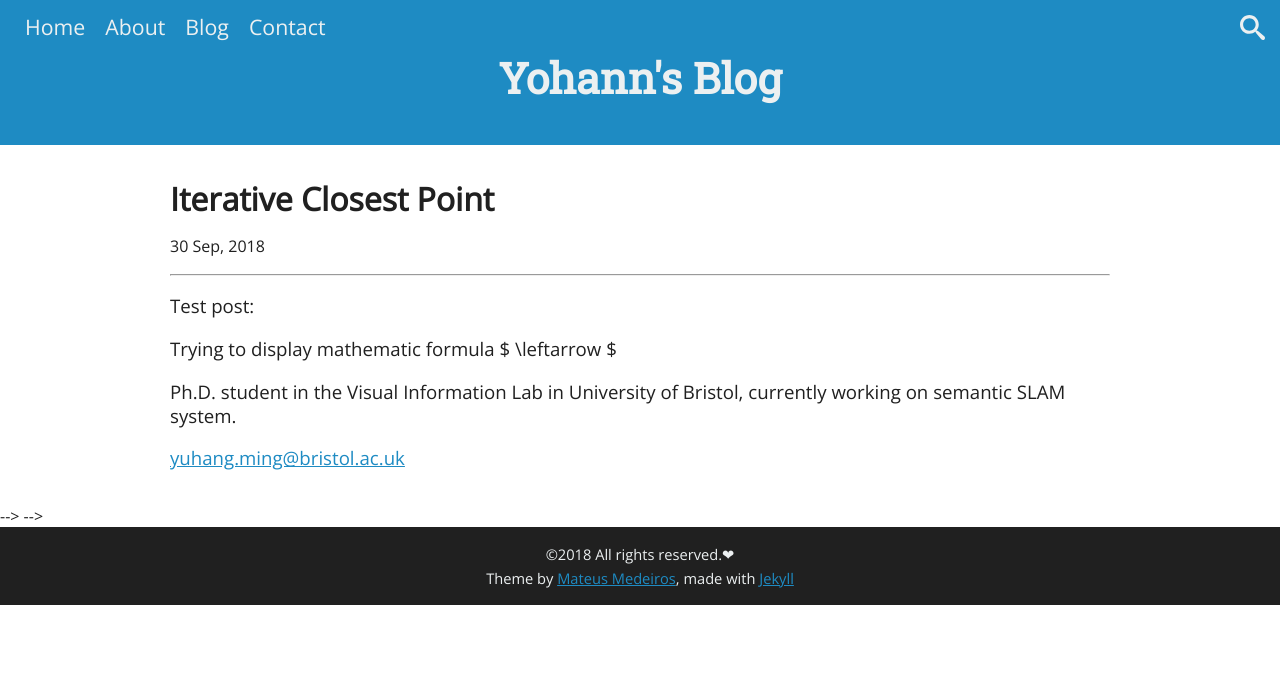
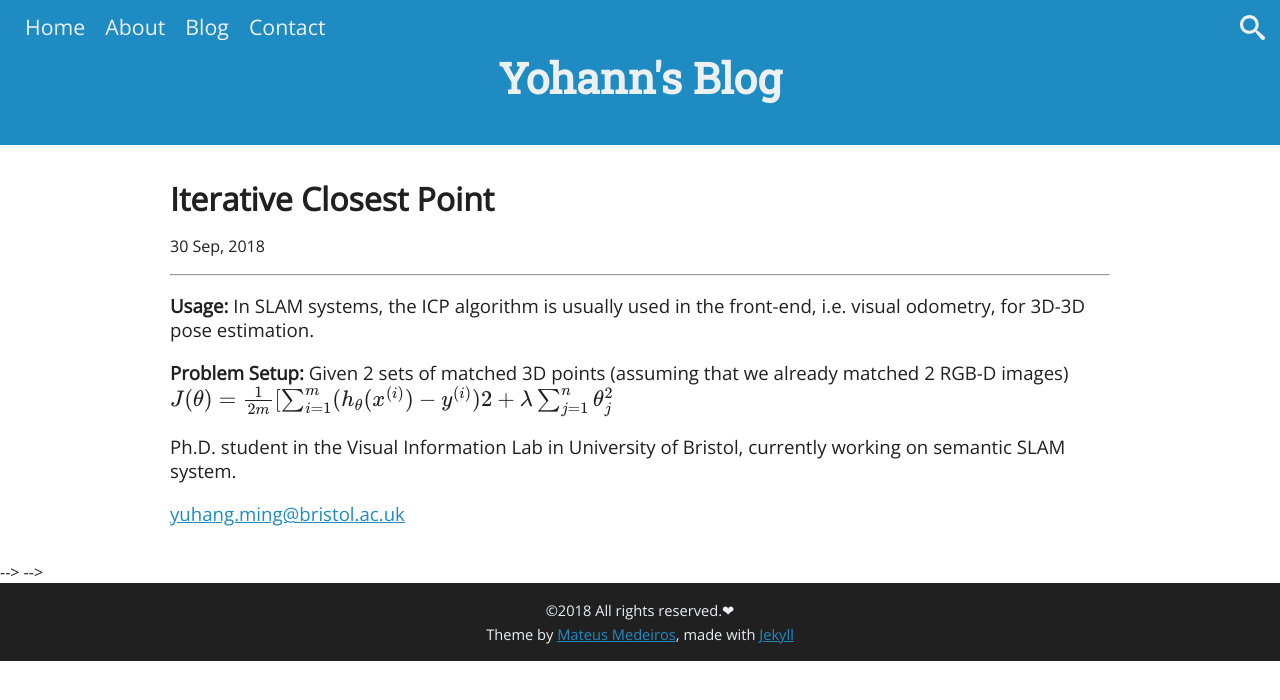
Before and after one commit to YuhangMing/YuhangMing.github.io, a Jekyll site: the page built from _posts/2018-09-30-ICP.markdown, in a window 1280 px wide. Shown: the top 700 px of the page. Built offline with Jekyll 4.4.1, drawn with Linux system fonts in a browser that asks for light colours; formulas are drawn with MathJax 3; comment, search, counter and statistics services are not loaded.

Commit message:
add latex module

```diff
--- a/_includes/head.html
+++ b/_includes/head.html
@@ -4,6 +4,9 @@
   	<meta name="viewport" content="width=device-width, initial-scale=1">
 
   	<title>{% if page.title %}{{ page.title }}{% else %}{{ site.title }}{% endif %}</title>
+
+    <script src='https://cdnjs.cloudflare.com/ajax/libs/mathjax/2.7.4/MathJax.js?config=default'></script>
+
   	<meta name="description" content="{% if page.description %}{{ page.description | strip_html | strip_newlines | truncate: 160 }}{% else %}{{ site.description }}{% endif %}">
 
   	<link rel="stylesheet" href="{{ "/assets/css/main.css" | prepend: site.baseurl }}">
--- a/_posts/2018-09-30-ICP.markdown
+++ b/_posts/2018-09-30-ICP.markdown
@@ -6,6 +6,9 @@ description: ICP.
 permalink: /ICP/
 ---
 
-Test post:
+**Usage:**
+  In SLAM systems, the ICP algorithm is usually used in the front-end, i.e. visual odometry, for 3D-3D pose estimation.
 
-Trying to display mathematic formula \$ \leftarrow \$
+**Problem Setup:**
+  Given 2 sets of matched 3D points (assuming that we already matched 2 RGB-D images)
+  $$ {J(\theta) =\frac{1}{2m} [\sum^m_{i=1}(h_\theta(x^{(i)}) - y^{(i)})2 + \lambda\sum^n_{j=1}\theta^2_j} $$
```
Also changed, not shown: 3 other files.
